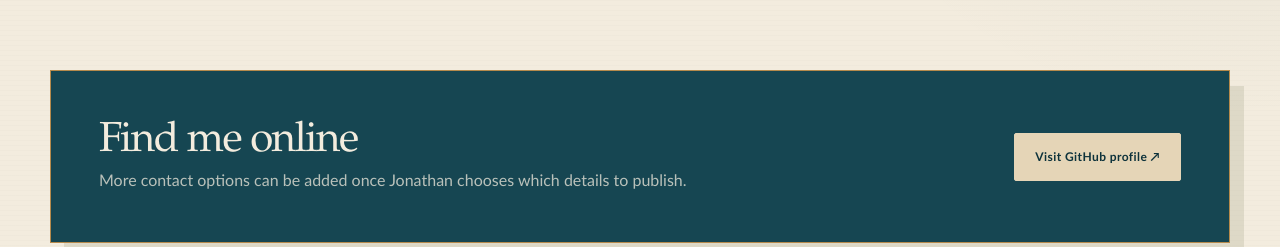
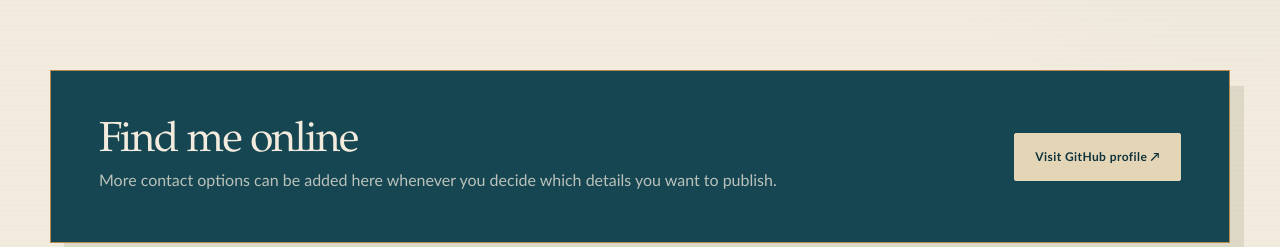
Before and after one commit to Jc007-code/Jc007-code.github.io, a Next.js app: page /contact in a window 1280 px wide. Shown: the part 553-800 px from the top of the page. Built offline with nearby package versions, Linux system fonts and the light colour scheme.

Commit message:
Connect Contact page to content hub

```diff
--- a/app/contact/page.tsx
+++ b/app/contact/page.tsx
@@ -1,5 +1,20 @@
 import type { Metadata } from "next";
 import Link from "next/link";
 import { PageHero } from "@/components/page-hero";
+import { pageContent, siteContent } from "@/data/site";
+
 export const metadata: Metadata = { title: "Contact" };
-export default function ContactPage() { return <><PageHero eyebrow="Contact" title="Let’s build something useful." intro="For opportunities, collaboration, or a thoughtful technical conversation, GitHub is the best public starting point." /><section className="contact-card"><div><h2>Find me online</h2><p>More contact options can be added once Jonathan chooses which details to publish.</p></div><Link className="button primary" href="https://github.com/Jc007-code">Visit GitHub profile ↗</Link></section></>; }
+
+export default function ContactPage() {
+  const content = pageContent.contact;
+
+  return (
+    <>
+      <PageHero {...content.hero} />
+      <section className="contact-card">
+        <div><h2>{content.title}</h2><p>{content.text}</p></div>
+        <Link className="button primary" href={siteContent.githubUrl}>{content.action} ↗</Link>
+      </section>
+    </>
+  );
+}
```
